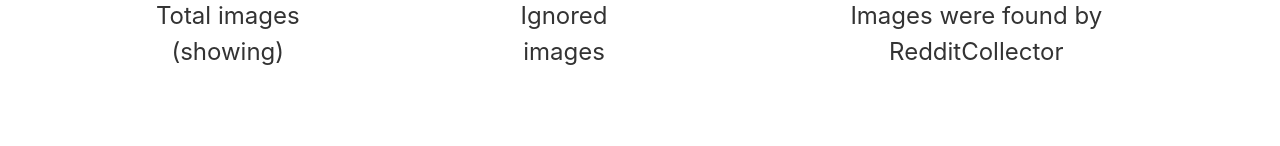
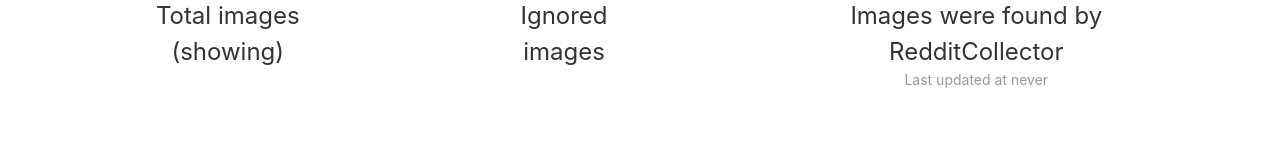
Before and after one commit to kostya9/RedditMonitor, a Vue app in the folder frontend/reddit-monitor/: page /#/admin in a window 1280 px wide. Shown: the part 222-368 px from the top of the page. Built offline with nearby package versions, Linux system fonts and the light colour scheme; no server answers.

Commit message:
Add last updated at for time

```diff
--- a/frontend/reddit-monitor/src/pages/Admin.vue
+++ b/frontend/reddit-monitor/src/pages/Admin.vue
@@ -11,7 +11,8 @@
             </div>
             <div class="uk-card uk-padding-large">
                 <h1 class="uk-heading-primary">{{imageStats.images}} in {{imageStats.seconds}}s</h1>
-                <span class="uk-text-lead">Images were found by RedditCollector</span>
+                <div class="uk-text-lead">Images were found by RedditCollector</div>
+                <div class="uk-text-meta">Last updated at {{lastUpdatedAt}}</div>
             </div>
         </div>
         <div class="uk-text-center">
@@ -27,7 +28,6 @@
 
 <script>
 import axios from 'axios';
-
 import BaseUrl from './../BaseUrl.js'
 import TopImage from './../components/Admin/TopImage.vue'
 
@@ -42,7 +42,7 @@
             total: 0,
             ignored: 0,
             showingIgnored: false,
-            imageStats: {images: 0, seconds: 0}
+            imageStats: {images: 0, seconds: 0, lastUpdated: null}
         }
     },
     created() {
@@ -101,5 +101,15 @@
                 });
         }
     },
+    computed: {
+        lastUpdatedAt() {
+            if(!this.imageStats.lastUpdated) {
+                return 'never';
+            }
+
+            const date = new Date(this.imageStats.lastUpdated + 'Z');
+            return `${date.toDateString()} ${date.toTimeString()}`
+        }
+    }
 }
 </script>
```
Also changed, not shown: 1 other file (tests, documents, lock files or other folders).
